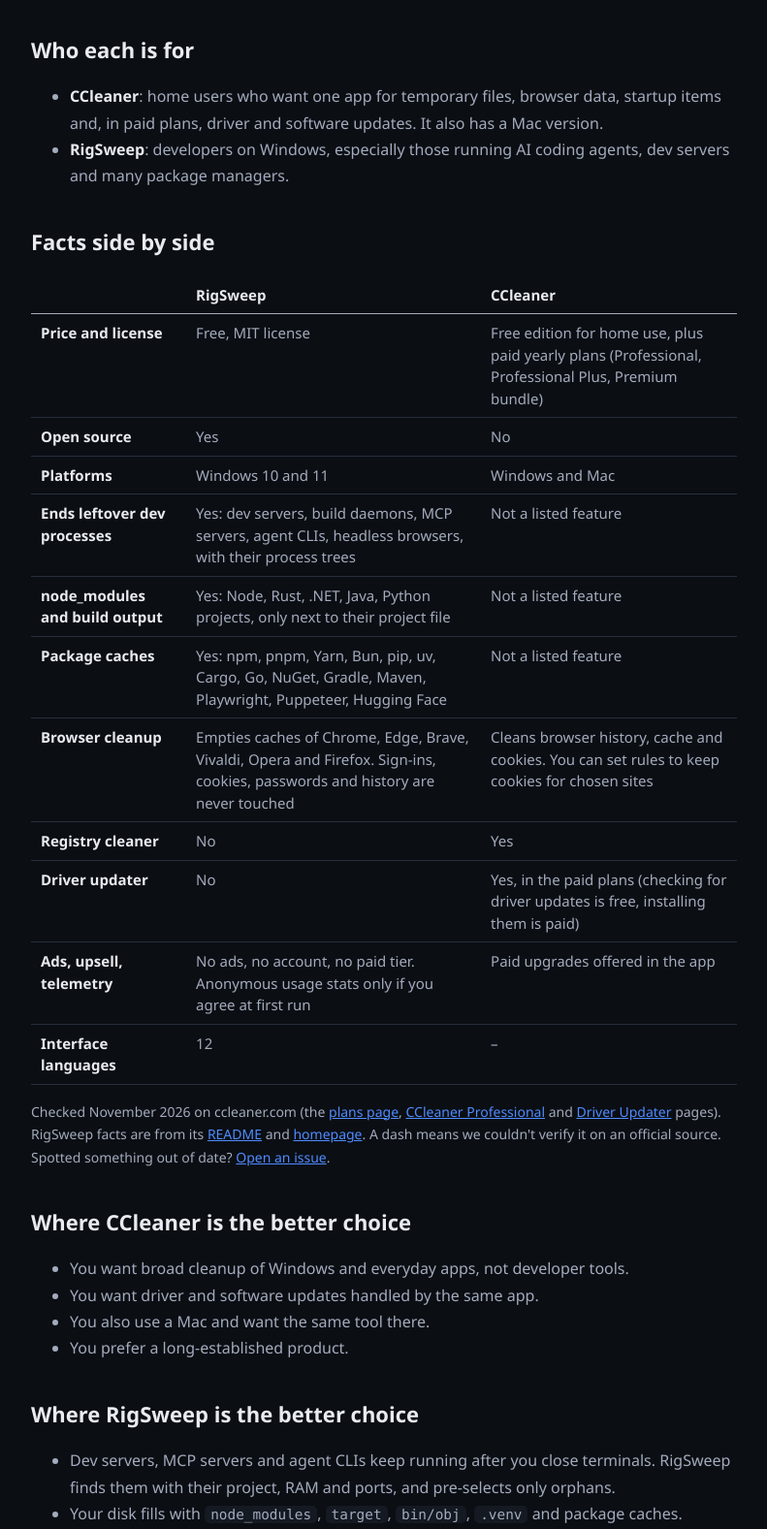
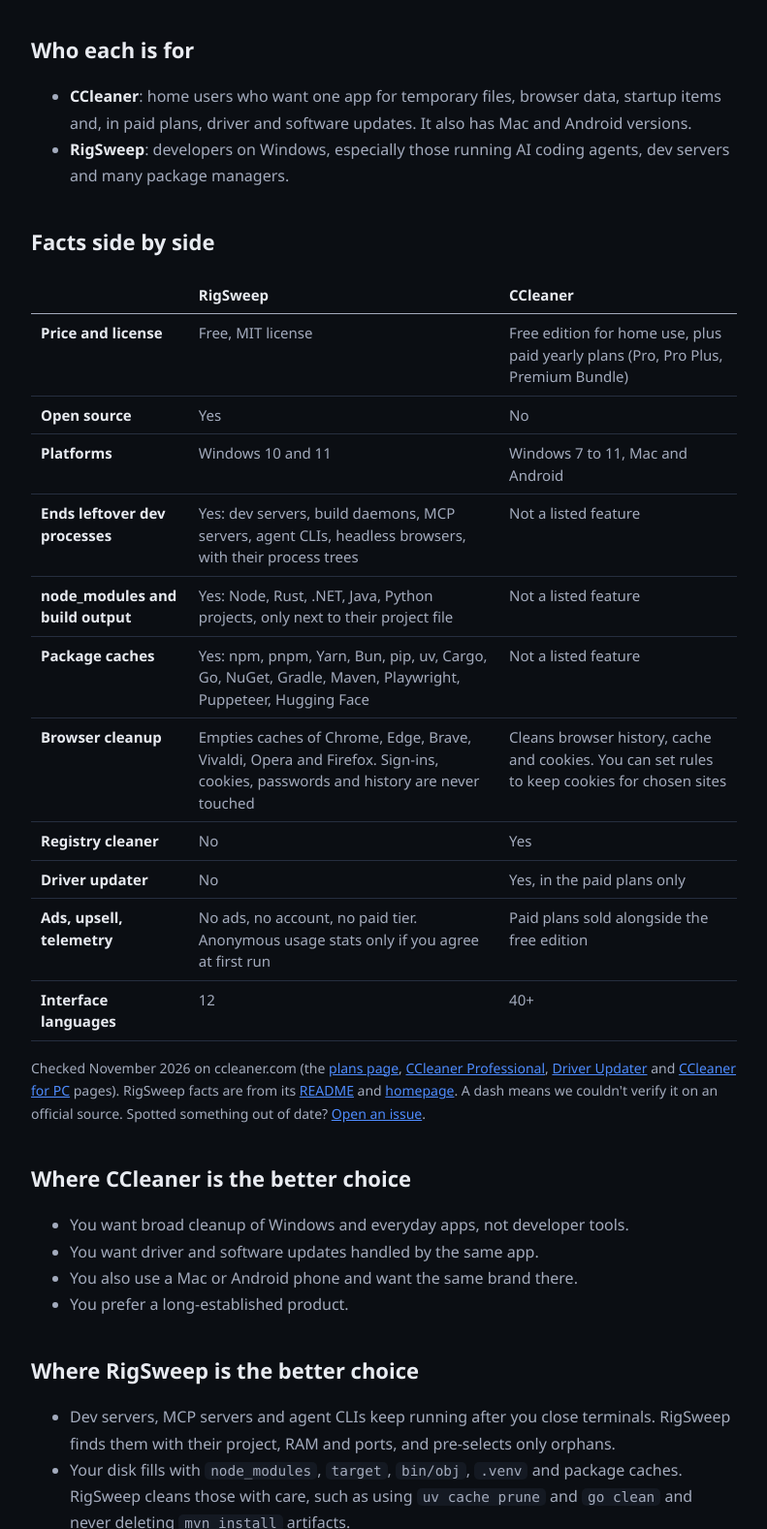
Before and after one commit to yobotn/rigsweep, a browser extension: page docs/compare/ccleaner/index.html in a window 1280 px wide. Shown: the part 304-1881 px from the top of the page at 97% size, without its empty margins (244-1035 px from the left). Drawn offline with Linux system fonts and the light colour scheme.

Commit message:
CCleaner comparison: facts checked on ccleaner.com (plan names, platforms, driver updater paid only, 40+ languages)
Co-Authored-By: Claude Opus 5.5 <noreply@anthropic.com>

```diff
--- a/docs/compare/ccleaner/index.html
+++ b/docs/compare/ccleaner/index.html
@@ -145,7 +145,7 @@
 
     <h2>Who each is for</h2>
     <ul>
-    <li><strong>CCleaner</strong>: home users who want one app for temporary files, browser data, startup items and, in paid plans, driver and software updates. It also has a Mac version.</li>
+    <li><strong>CCleaner</strong>: home users who want one app for temporary files, browser data, startup items and, in paid plans, driver and software updates. It also has Mac and Android versions.</li>
     <li><strong>RigSweep</strong>: developers on Windows, especially those running AI coding agents, dev servers and many package managers.</li>
     </ul>
 
@@ -153,26 +153,26 @@
     <div class="tw"><table>
     <thead><tr><th></th><th>RigSweep</th><th>CCleaner</th></tr></thead>
     <tbody>
-    <tr><th scope="row">Price and license</th><td>Free, MIT license</td><td>Free edition for home use, plus paid yearly plans (Professional, Professional Plus, Premium bundle)</td></tr>
+    <tr><th scope="row">Price and license</th><td>Free, MIT license</td><td>Free edition for home use, plus paid yearly plans (Pro, Pro Plus, Premium Bundle)</td></tr>
     <tr><th scope="row">Open source</th><td>Yes</td><td>No</td></tr>
-    <tr><th scope="row">Platforms</th><td>Windows 10 and 11</td><td>Windows and Mac</td></tr>
+    <tr><th scope="row">Platforms</th><td>Windows 10 and 11</td><td>Windows 7 to 11, Mac and Android</td></tr>
     <tr><th scope="row">Ends leftover dev processes</th><td>Yes: dev servers, build daemons, MCP servers, agent CLIs, headless browsers, with their process trees</td><td>Not a listed feature</td></tr>
     <tr><th scope="row">node_modules and build output</th><td>Yes: Node, Rust, .NET, Java, Python projects, only next to their project file</td><td>Not a listed feature</td></tr>
     <tr><th scope="row">Package caches</th><td>Yes: npm, pnpm, Yarn, Bun, pip, uv, Cargo, Go, NuGet, Gradle, Maven, Playwright, Puppeteer, Hugging Face</td><td>Not a listed feature</td></tr>
     <tr><th scope="row">Browser cleanup</th><td>Empties caches of Chrome, Edge, Brave, Vivaldi, Opera and Firefox. Sign-ins, cookies, passwords and history are never touched</td><td>Cleans browser history, cache and cookies. You can set rules to keep cookies for chosen sites</td></tr>
     <tr><th scope="row">Registry cleaner</th><td>No</td><td>Yes</td></tr>
-    <tr><th scope="row">Driver updater</th><td>No</td><td>Yes, in the paid plans (checking for driver updates is free, installing them is paid)</td></tr>
-    <tr><th scope="row">Ads, upsell, telemetry</th><td>No ads, no account, no paid tier. Anonymous usage stats only if you agree at first run</td><td>Paid upgrades offered in the app</td></tr>
-    <tr><th scope="row">Interface languages</th><td>12</td><td>–</td></tr>
+    <tr><th scope="row">Driver updater</th><td>No</td><td>Yes, in the paid plans only</td></tr>
+    <tr><th scope="row">Ads, upsell, telemetry</th><td>No ads, no account, no paid tier. Anonymous usage stats only if you agree at first run</td><td>Paid plans sold alongside the free edition</td></tr>
+    <tr><th scope="row">Interface languages</th><td>12</td><td>40+</td></tr>
     </tbody>
     </table></div>
-    <p class="note">Checked November 2026 on ccleaner.com (the <a href="https://www.ccleaner.com/ccleaner/plans">plans page</a>, <a href="https://www.ccleaner.com/ccleaner/professional">CCleaner Professional</a> and <a href="https://www.ccleaner.com/ccleaner/driver-updater">Driver Updater</a> pages). RigSweep facts are from its <a href="https://github.com/yobotn/rigsweep#readme">README</a> and <a href="/">homepage</a>. A dash means we couldn't verify it on an official source. Spotted something out of date? <a href="https://github.com/yobotn/rigsweep/issues">Open an issue</a>.</p>
+    <p class="note">Checked November 2026 on ccleaner.com (the <a href="https://www.ccleaner.com/ccleaner/plans">plans page</a>, <a href="https://www.ccleaner.com/ccleaner/professional">CCleaner Professional</a>, <a href="https://www.ccleaner.com/ccleaner/driver-updater">Driver Updater</a> and <a href="https://www.ccleaner.com/ccleaner">CCleaner for PC</a> pages). RigSweep facts are from its <a href="https://github.com/yobotn/rigsweep#readme">README</a> and <a href="/">homepage</a>. A dash means we couldn't verify it on an official source. Spotted something out of date? <a href="https://github.com/yobotn/rigsweep/issues">Open an issue</a>.</p>
 
     <h2>Where CCleaner is the better choice</h2>
     <ul>
     <li>You want broad cleanup of Windows and everyday apps, not developer tools.</li>
     <li>You want driver and software updates handled by the same app.</li>
-    <li>You also use a Mac and want the same tool there.</li>
+    <li>You also use a Mac or Android phone and want the same brand there.</li>
     <li>You prefer a long-established product.</li>
     </ul>
 
```
Also changed, not shown: docs/compare/ccleaner/index.md (+8 -8 lines).
